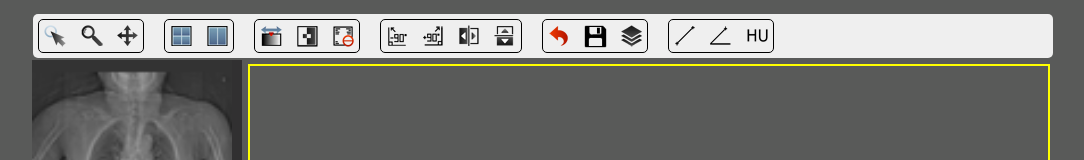
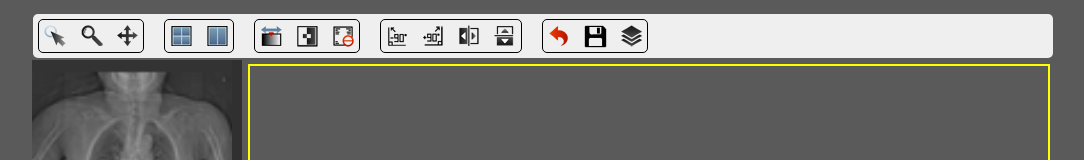
Before and after one commit to go2hero/CrossAppDemo, a plain HTML site: page www/index.html in a window 1280 px wide. Shown: the top 160 px of the page, without its empty margins (105-1189 px from the left). Drawn offline with Linux system fonts and the light colour scheme.

Commit message:
modify the button number

```diff
--- a/www/index.html
+++ b/www/index.html
@@ -40,11 +40,6 @@
             <input id="reset" type="button" onclick="revert()"/>
             <input id="save" type="button" onclick="revert()"/>
             <input id="stack" type="button" onclick="revert()" />
-        </div>
-        <div class="divSep">
-            <input id="line" type="button" onclick="revert()"/>
-            <input id="angel" type="button" onclick="revert()"/>
-            <input id="HU" type="button" onclick="revert()" />
         </div>
     </div>
     <div id="new_div">
```
